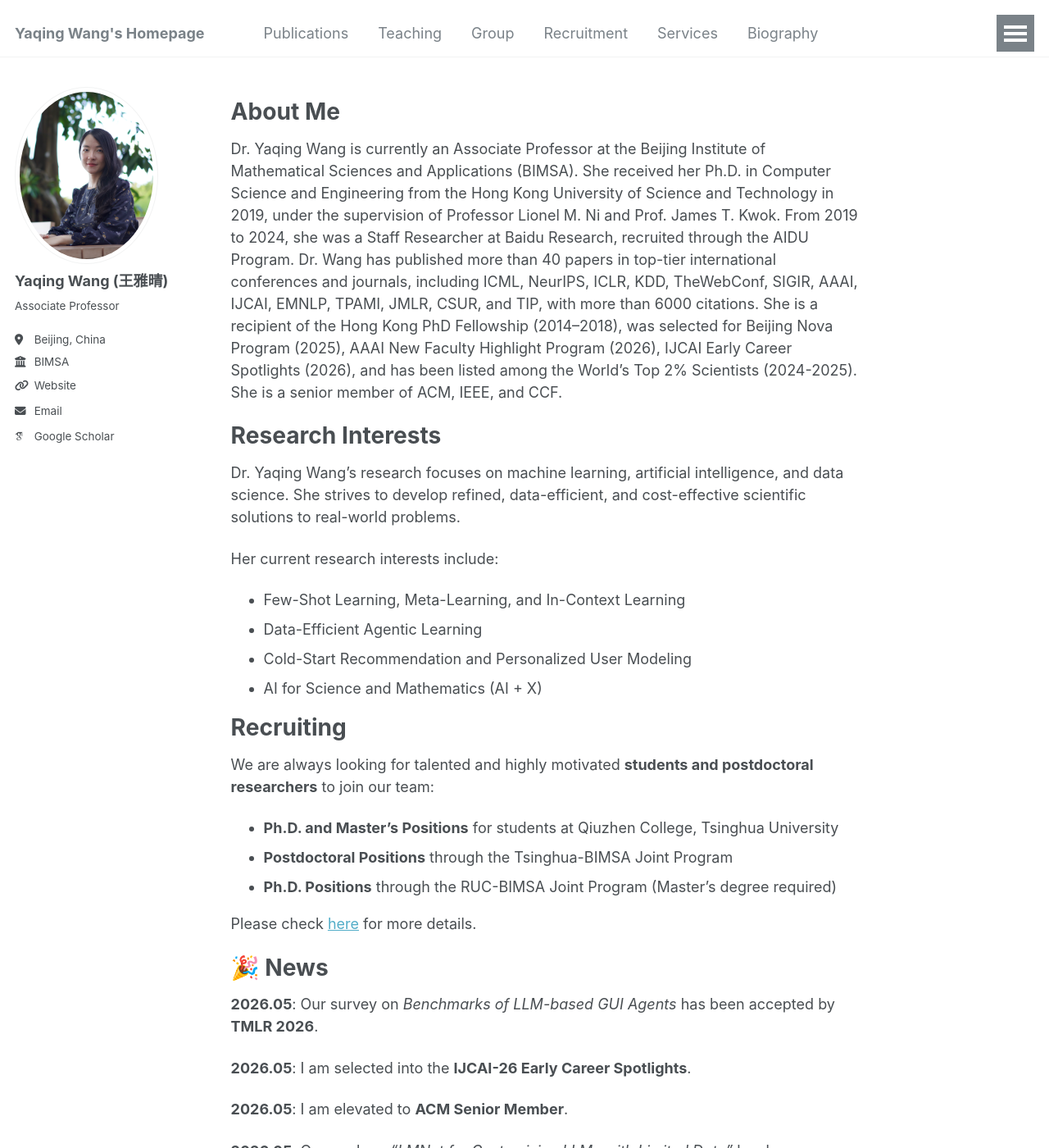
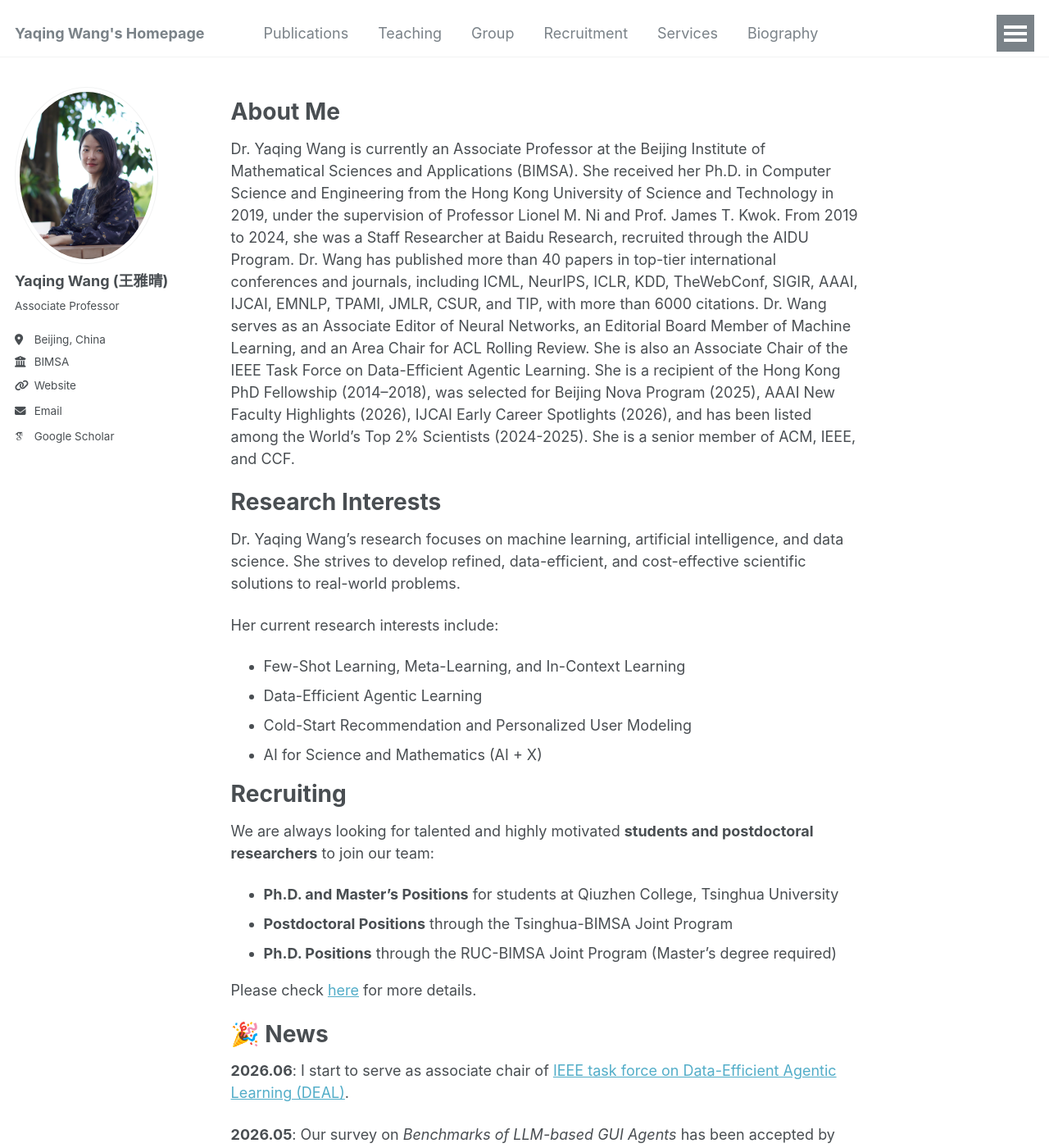
Before and after one commit to wangyaqing/wangyaqing.github.io, a Jekyll site: the page built from _pages/about.md, in a window 1280 px wide and 1400 px high. Shown: the whole window at 82% size. Built offline with Jekyll 4.4.1, drawn with Linux system fonts in a browser that asks for light colours; some web fonts are replaced.

Commit message:
add news

```diff
--- a/_pages/about.md
+++ b/_pages/about.md
@@ -12,7 +12,8 @@ Dr. Yaqing Wang is currently an Associate Professor at the Beijing Institute of
 She received her Ph.D. in Computer Science and Engineering from the Hong Kong University of Science and Technology in 2019, under the supervision of Professor Lionel M. Ni and Prof. James T. Kwok.
 From 2019 to 2024, she was a Staff Researcher at Baidu Research, recruited through the AIDU Program.
 Dr. Wang has published more than 40 papers in top-tier international conferences and journals, including ICML, NeurIPS, ICLR, KDD, TheWebConf, SIGIR, AAAI, IJCAI, EMNLP, TPAMI, JMLR, CSUR, and TIP, with more than 6000 citations.
-She is a recipient of the Hong Kong PhD Fellowship (2014–2018), was selected for Beijing Nova Program (2025), AAAI New Faculty Highlight Program (2026),
+Dr. Wang serves as an Associate Editor of Neural Networks, an Editorial Board Member of Machine Learning, and an Area Chair for ACL Rolling Review. She is also an Associate Chair of the IEEE Task Force on Data-Efficient Agentic Learning.
+She is a recipient of the Hong Kong PhD Fellowship (2014–2018), was selected for Beijing Nova Program (2025), AAAI New Faculty Highlights (2026),
 IJCAI Early Career Spotlights (2026),
 and has been listed among the World’s Top 2% Scientists (2024-2025). She is a senior member of ACM, IEEE, and CCF.
 
@@ -40,6 +41,8 @@ Please check [here](/recruitment/) for more details.
 
 
 # 🎉 News
+
+**2026.06**: I start to serve as associate chair of [IEEE task force on Data-Efficient Agentic Learning (DEAL)](https://cis.taskforce.ieee.org/deal/).
 
 **2026.05**: Our survey on  *Benchmarks of LLM-based GUI Agents* has been accepted by **TMLR 2026**.
 
--- a/_pages/services.html
+++ b/_pages/services.html
@@ -18,9 +18,9 @@ author_profile: true
 </p><ul>
 </li><li> <strong>Action Editor</strong>: Neural Networks 2026
 </li><li> <strong>Area Chair</strong>: ACL Rolling Review 2025
-</li><li> <strong>Senior Program Committee Member</strong>: IJCAI 2021, AAAI 2022
-</li><li> <strong>Conference Reviewer / Program Committee Member</strong>: ICML 2019-2025, NeurIPS 2019-2025, ICLR 2020-2026, AAAI 2020-2026, IJCAI 2020-2024, KDD 2022-2026, TheWebConf 2023-2025, AISTATS 2019-2024, IJCNN 2020-2022, ACML 2019-2022 etc.
+</li><li> <strong>Senior Program Committee Member</strong>: IJCAI 2021, AAAI 2022, AAAI 2027
+</li><li> <strong>Conference Reviewer / Program Committee Member</strong>: ICML 2019-2026, NeurIPS 2019-2026, ICLR 2020-2026, AAAI 2020-2026, IJCAI 2020-2024, KDD 2022-2026, TheWebConf 2023-2025, AISTATS 2019-2024, IJCNN 2020-2022, ACML 2019-2022 etc.
 </li><li> <strong>Journal Reviewer</strong>: TPAMI, AIJ, CSUR, TNNLS, TIP, IJCV, TASLP, PR, MLJ, NN, KAIS etc.
-</li><li> <strong>FSA Section Manager</strong>: Theoretical Computer Science, ICBS 2025
+</li><li> <strong>Others</strong>: FSA Section Manager of Theoretical Computer Science, ICBS 2025; FSA Selection Committee Chair and Global Committee Mmeber, ICBS 2026
     </ul>
 <p></p>
```
